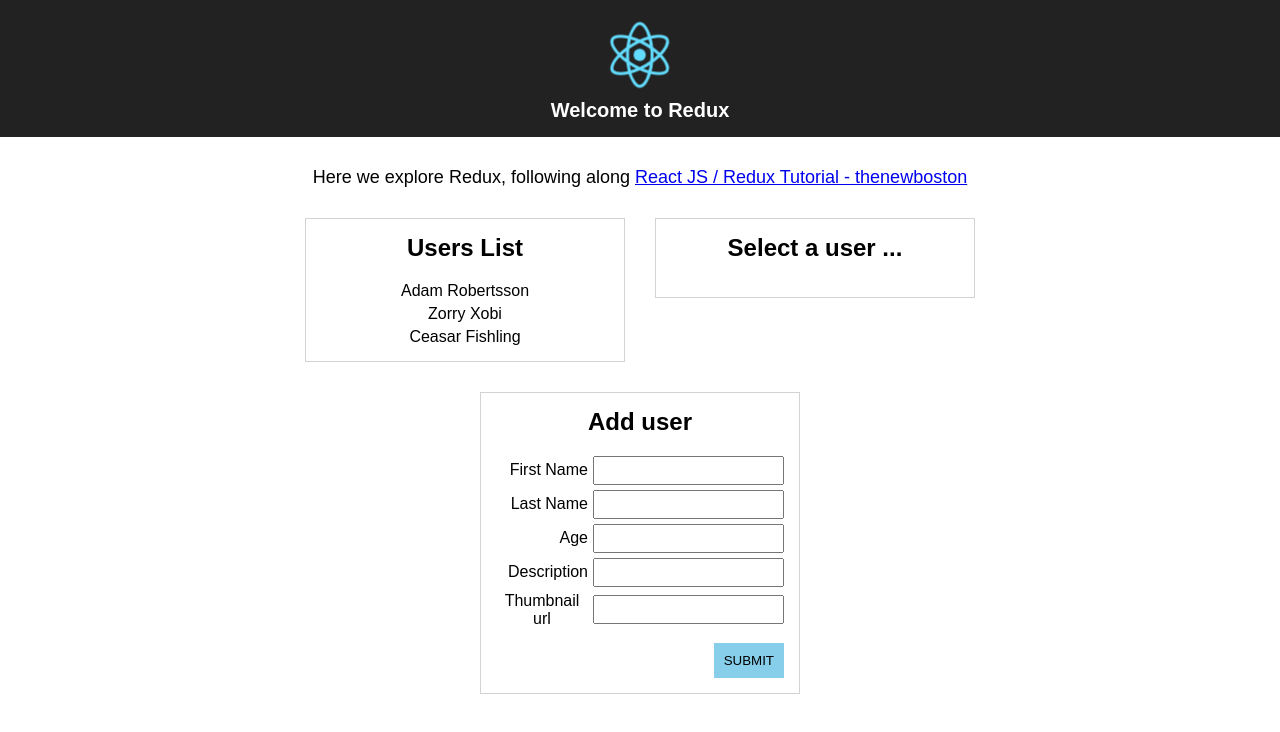
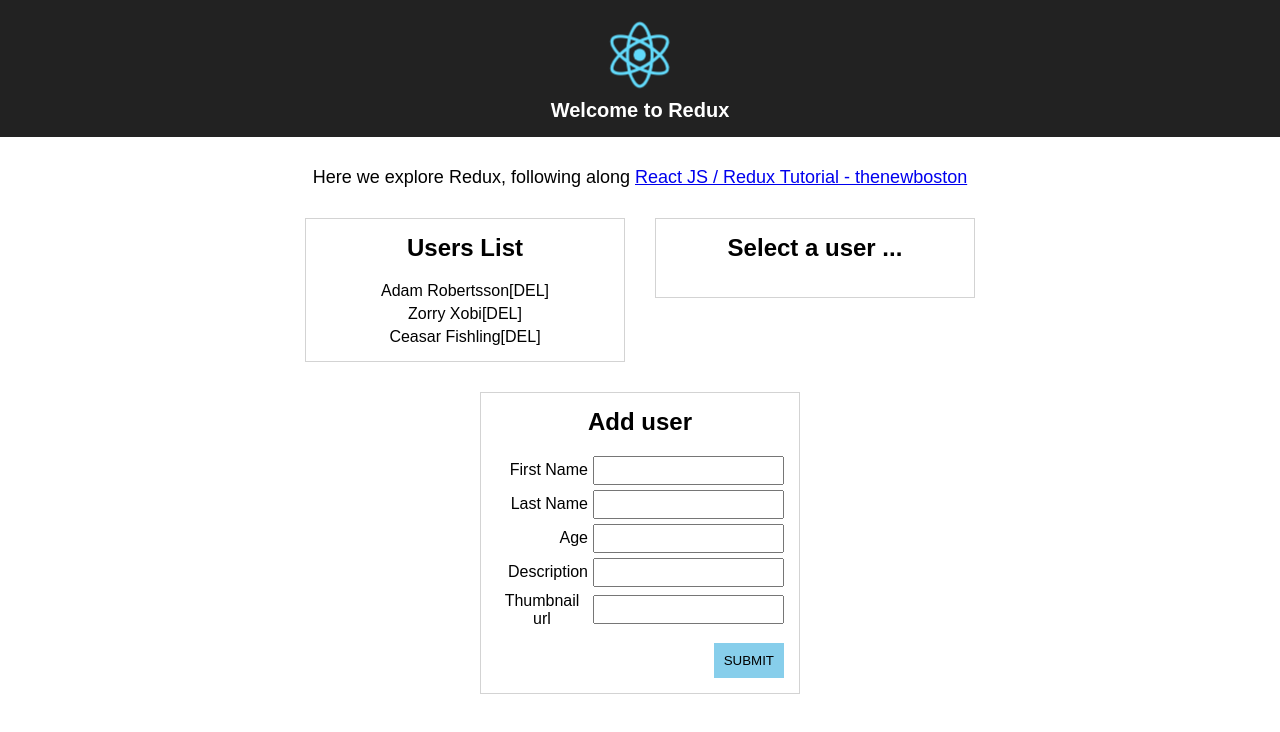
Before and after one commit to henrikmathiesen/redux-repetition, a React (Create React App) app: page / in a window 1280 px wide. Shown: the top 732 px of the page. Built offline with nearby package versions, Linux system fonts and the light colour scheme.

Commit message:
-delete user logic

```diff
--- a/src/actions/users-actions.js
+++ b/src/actions/users-actions.js
@@ -6,3 +6,10 @@
         user
     }
 };
+
+export const deleteUser = (id) => {
+    return {
+        type: usersActionsConstant.DELETE_USER,
+        id
+    }
+}
--- a/src/components/users-list/Users-list.js
+++ b/src/components/users-list/Users-list.js
@@ -4,6 +4,7 @@
 
 import './Users-list.css';
 import { selectUser } from 'actions/select-user-actions';
+import { deleteUser } from 'actions/users-actions';
 
 class UsersList extends Component {
 
@@ -12,9 +13,9 @@
             (
                 <li className="Users-list__list-item"
                     data-id={user.id}
-                    key={user.id}
-                    onClick={() => this.props.selectUser(user)}>
-                    {user.first} {user.last}
+                    key={user.id}>
+                    <span onClick={() => this.props.selectUser(user)}>{user.first} {user.last}</span>
+                    <span onClick={() => this.props.deleteUser(user.id)}>[DEL]</span>
                 </li>
             )
         )
@@ -41,7 +42,7 @@
 }
 
 function matchDispatchToProps(dispatch) {
-    return bindActionCreators({ selectUser }, dispatch);
+    return bindActionCreators({ selectUser, deleteUser }, dispatch);
 }
 
 export default connect(mapStateToProps, matchDispatchToProps)(UsersList);
--- a/src/constants/actions/users-actions-contant.js
+++ b/src/constants/actions/users-actions-contant.js
@@ -1,5 +1,6 @@
 const usersActionsConstant = {
-    NEW_USER: 'NEW_USER'
+    NEW_USER: 'NEW_USER',
+    DELETE_USER: 'DELETE_USER'
 };
 
 export default usersActionsConstant;
--- a/src/reducers/users-reducer.js
+++ b/src/reducers/users-reducer.js
@@ -13,6 +13,9 @@
                 ...state, newUser
             ];
         }
+        case usersActionsConstant.DELETE_USER: {
+            return state.filter(u => u.id !== action.id);
+        }
         default: {
             return state;
         }
```
